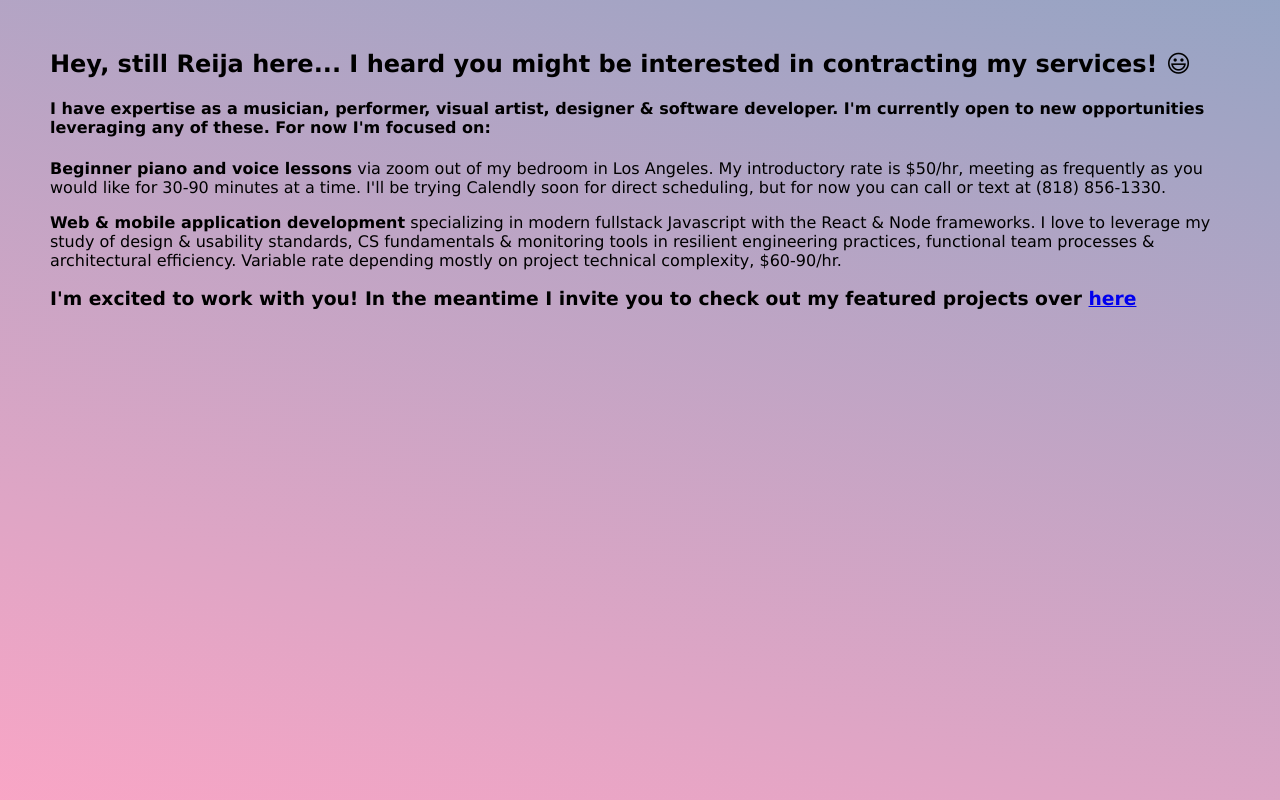
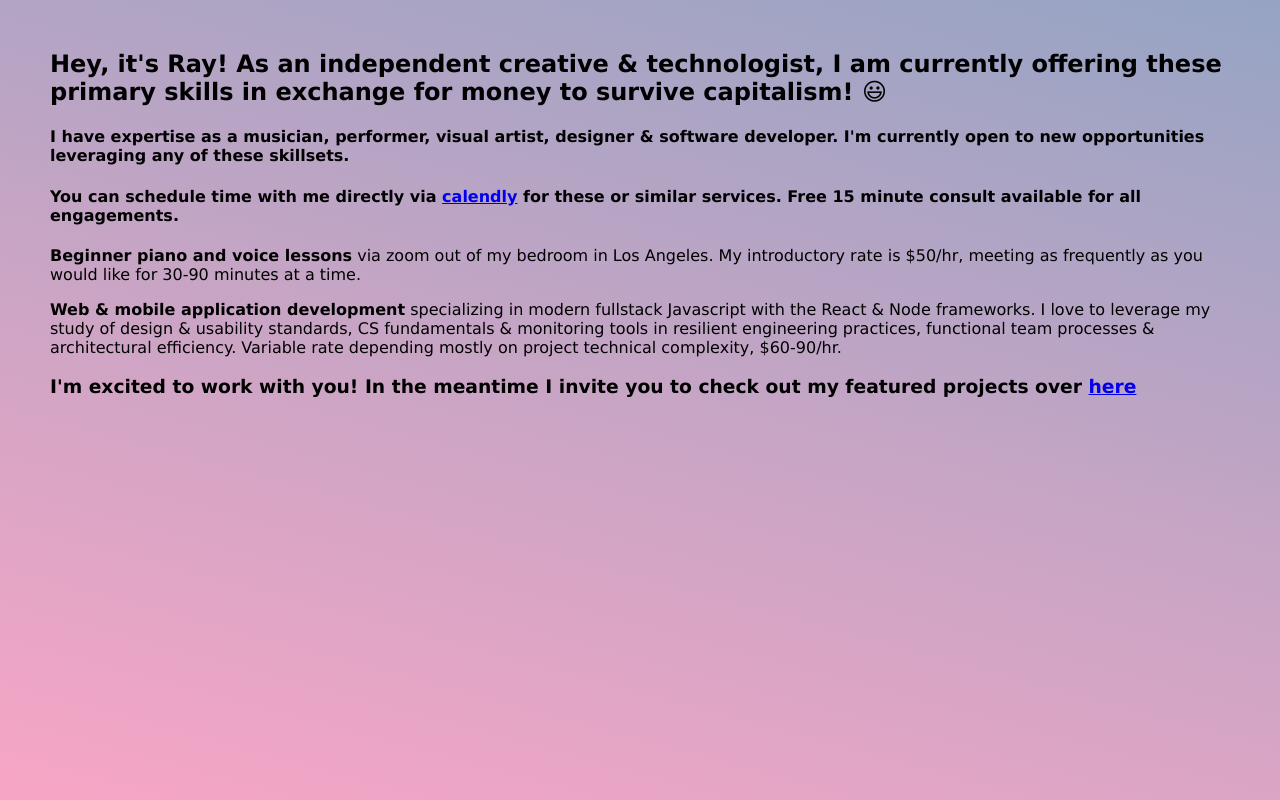
Before and after one commit to wh0pper/wh0pper.github.io, a plain HTML site: page services.html in a window 1280 px wide. Drawn offline with Linux system fonts and the light colour scheme.

Commit message:
services content tweak

```diff
--- a/services.html
+++ b/services.html
@@ -9,13 +9,16 @@
 
 </head>
 <body>
-  <h2>Hey, still Reija here... I heard you might be interested in contracting my services! 😃</h2>
-  <h4>I have expertise as a musician, performer, visual artist, designer & software developer. I'm currently open to new opportunities leveraging any of these. For now I'm focused on:</h4>
+  <h2>Hey, it's Ray! As an independent creative & technologist, I am currently offering these primary skills in exchange for money to survive capitalism! 😃</h2>
+  <h4>I have expertise as a musician, performer, visual artist, designer & software developer. I'm currently open to new opportunities leveraging any of these skillsets.</h4>
+  <h4>You can schedule time with me directly via <a href="https://calendly.com/rj13">calendly</a> for these or similar services. Free 15 minute consult available for all engagements.</h4>
   <div class="service-card">
     <div class="card-title">
-      <p><strong>Beginner piano and voice lessons</strong> via zoom out of my bedroom in Los Angeles. My introductory rate is $50/hr, meeting as frequently as you would like for 30-90 minutes at a time. I'll be trying Calendly soon for direct scheduling, but for now you can call or text at (818) 856-1330.</p>
+      <a class="unstyled-link" href="#music-p">
+        <p><strong>Beginner piano and voice lessons</strong> via zoom out of my bedroom in Los Angeles. My introductory rate is $50/hr, meeting as frequently as you would like for 30-90 minutes at a time.</p>
+      </a>
     </div>
-    <div class="sub-p">
+    <div class="sub-p" id="music-p">
       <p>I've received ~13 years of regular piano lessons myself, with a strong focus on Western classical theory, technique & performance. I participated in the NNMTA Youth Piano Festival throughout my teenage years, receiving some of their highest ratings. I've also utilized my training in accompaniment of solo and ensemble vocalists.</p>
       <p>I am especially fond of music from the Romantic & 20th Century periods. Some of my favorite composers being Mozart, Schubert, Debussy, Chopin, Tchaikovsky & Copland.</p>
       <p>Since 2012 my piano practice has been more independent with a focus on popular music & improvisation. I love to cover jazz standards & radio hits alike, especially artists such as Etta James, Ella Fitzgerald, Barbra Streisand, Billy Joel, Lady Gaga & Adele.</p>
@@ -26,21 +29,17 @@
   </div>
   <div class="service-card">
     <div class="card-title">
-      <p><strong>Web & mobile application development</strong> specializing in modern fullstack Javascript with the React & Node frameworks. I love to leverage my study of design & usability standards, CS fundamentals & monitoring tools in resilient engineering practices, functional team processes & architectural efficiency. Variable rate depending mostly on project technical complexity, $60-90/hr.
+      <a class="unstyled-link" href="#tech-p">
+        <p><strong>Web & mobile application development</strong> specializing in modern fullstack Javascript with the React & Node frameworks. I love to leverage my study of design & usability standards, CS fundamentals & monitoring tools in resilient engineering practices, functional team processes & architectural efficiency. Variable rate depending mostly on project technical complexity, $60-90/hr.
+      </a>
     </div>
-        <div class="sub-p">
-          <p>I have extensive experience designing and building interfaces alongside testing & deployment automation. I also possess over 5 years of practical knowledge with REST API development, data-modeling and database integration.</p>
+        <div class="sub-p" id="tech-p">
+          <p>I have extensive experience designing and building interfaces alongside testing & deployment automation. I also possess over 5 years of practical knowledge with REST API development, data-modeling and database integration. Professionally I have contributed to design guides & systems, visual component modules, open-source specifications, data pipelines & reporting, b2b & b2c sales platforms and relationship management & ad automations.</p>
           <p>Additional languages & frameworks I've worked with include Ruby on Rails, Python, Go, Angular, Express, Typescript & C#. I have worked on teams building & maintaining middleware services for integrating & automating with third-party APIs such as AWS, Quickbooks, FedEx, HubSpot & a variety of observability tooling. I've also completed several personal projects exploring IoT and creative tech applications, mostly with Arduino, Raspberry Pi & Addressable LEDs, connecting via wi-fi, bluetooth & RF control.</p>
           <p>Let me know your about your personal or business digital & web needs and I probably have some ideas for solutions & improvements. Software has gotten demanding and we all could use some further optimization. I'm more interested in building resilient processes than farming flashy features.</p>
         </div>
     </div>
   </div>
-  <!-- <h5>
-    Drag & Music Performance
-  </h5>
-  <h5>
-    Tech-Enabled Art
-  </h5> -->
   <h3>I'm excited to work with you! In the meantime I invite you to check out my featured projects over <a href="./index.html">here</a></h3>
 </body>
 </html>
--- a/styles.css
+++ b/styles.css
@@ -20,6 +20,10 @@ img {
   padding: 0px 10px 10px 0px;
 }
 
+.unstyled-link {
+  color: black;
+  text-decoration: unset;
+}
 
 .video-container {
   position: relative;
@@ -58,7 +62,6 @@ img {
 }
 
 
-
-.service-card:hover > * {
+.sub-p:target {
   display: block;
 }
```
Also changed, not shown: 1 other file.
